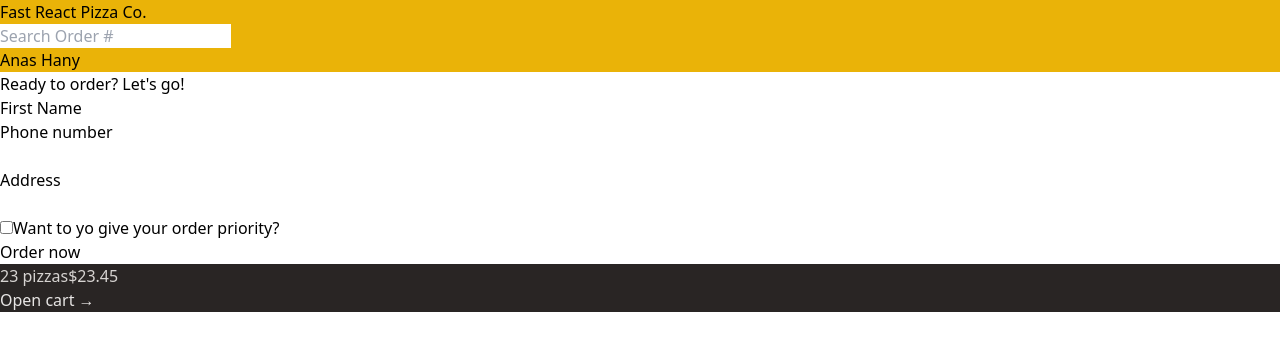
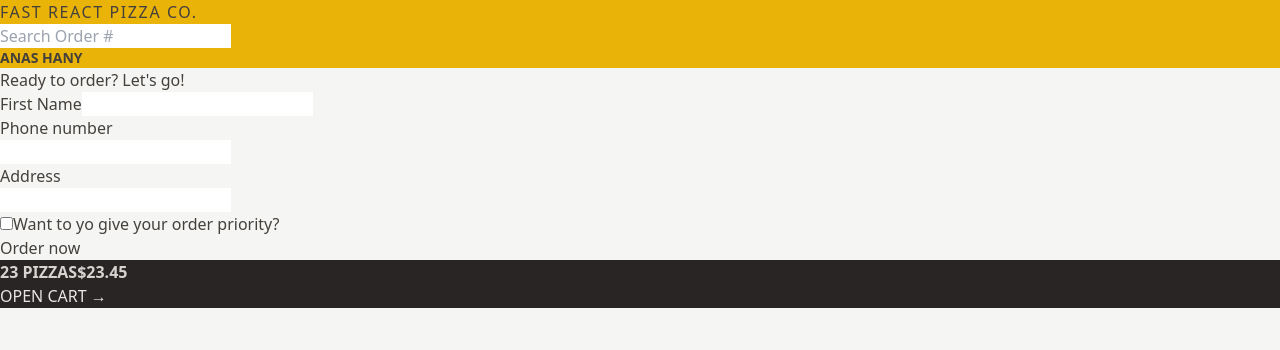
Before and after one commit to AnasHany2193/Fast-React-Pizza, a React (Vite) app: page /order/new in a window 1280 px wide. Shown: the top 350 px of the page. Built offline with nearby package versions, Linux system fonts and the light colour scheme.

Commit message:
🖋️ Style text elements for improved readability and design

```diff
--- a/index.html
+++ b/index.html
@@ -1,4 +1,4 @@
-<!DOCTYPE html>
+<!doctype html>
 <html lang="en">
   <head>
     <meta charset="UTF-8" />
@@ -6,7 +6,7 @@
     <meta name="viewport" content="width=device-width, initial-scale=1.0" />
     <title>Fast React Pizza</title>
   </head>
-  <body>
+  <body class="bg-stone-100 text-stone-700">
     <div id="root"></div>
     <script type="module" src="/src/main.jsx"></script>
   </body>
--- a/src/features/cart/CartOverview.jsx
+++ b/src/features/cart/CartOverview.jsx
@@ -2,8 +2,8 @@
 
 function CartOverview() {
   return (
-    <div className="bg-stone-800 text-stone-200">
-      <p className="text-stone-300">
+    <div className="bg-stone-800 uppercase text-stone-200">
+      <p className="font-semibold text-stone-300">
         <span>23 pizzas</span>
         <span>$23.45</span>
       </p>
--- /dev/null
+++ b/src/features/user/Username.jsx
@@ -0,0 +1,5 @@
+function Username() {
+  return <div className="text-sm font-semibold">Anas Hany</div>;
+}
+
+export default Username;
--- a/src/ui/Header.jsx
+++ b/src/ui/Header.jsx
@@ -1,12 +1,18 @@
 import { Link } from "react-router-dom";
+
+import Username from "../features/user/Username";
 import SearchOrder from "../features/order/SearchOrder";
 
 function Header() {
   return (
-    <header className="bg-yellow-500">
-      <Link to="/">Fast React Pizza Co.</Link>
+    <header className="bg-yellow-500 uppercase">
+      <Link to="/" className="tracking-widest">
+        Fast React Pizza Co.
+      </Link>
+
       <SearchOrder />
-      <p>Anas Hany</p>
+
+      <Username />
     </header>
   );
 }
--- a/src/ui/Home.jsx
+++ b/src/ui/Home.jsx
@@ -1,7 +1,7 @@
 function Home() {
   return (
     <div>
-      <h1 className="text-center text-xl font-semibold text-stone-700">
+      <h1 className="text-center text-xl font-semibold">
         The best pizza.
         <br />
         <span className="text-yellow-500">
```
